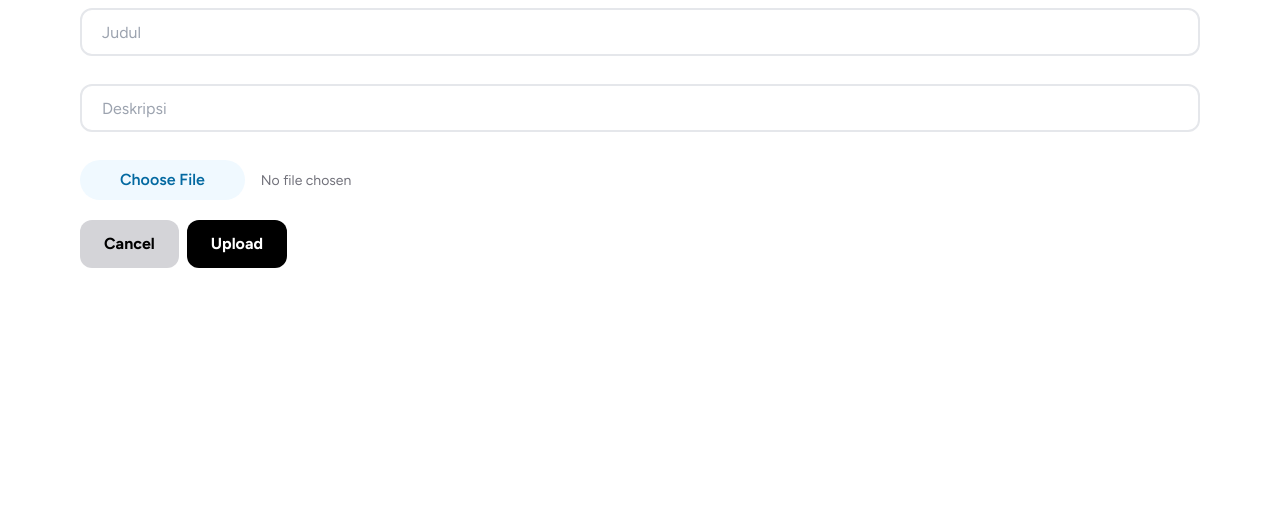
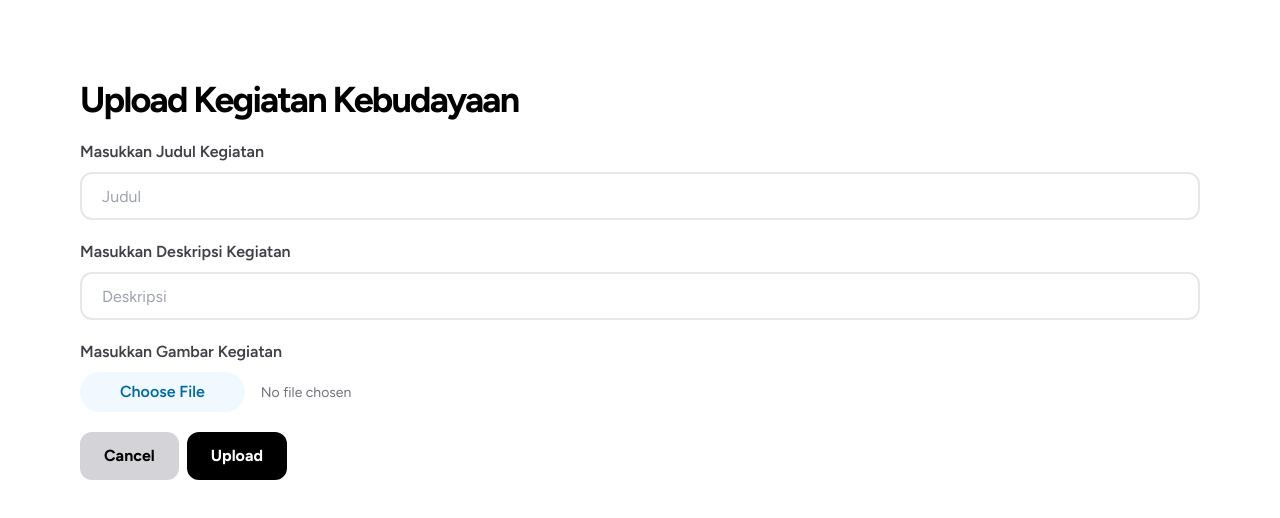
Before and after one commit to prampokan/website-kkn, a Next.js app: page /dashboard/kegiatan/kebudayaan in a window 1280 px wide. Shown: the top 518 px of the page. Built offline with nearby package versions, Linux system fonts and the light colour scheme; no server answers.

Commit message:
styling and adding SEO Metadata

```diff
--- a/src/app/dashboard/kegiatan/keagamaan/page.tsx
+++ b/src/app/dashboard/kegiatan/keagamaan/page.tsx
@@ -6,6 +6,7 @@ import { useState, useEffect, useRef } from "react"
 import { ref, uploadBytes, getDownloadURL } from "firebase/storage"
 import { collection, getDocs, query, addDoc, orderBy } from "firebase/firestore"
 import Image from "next/image"
+import Link from "next/link"
 
 export default function DashboardKeagamaan() {
     const [image, setImage] = useState<File | null>(null);
@@ -47,9 +48,11 @@ export default function DashboardKeagamaan() {
     };
 
     return (
-        <div className="flex justify-center">
+        <div className="flex justify-center py-20 px-5 xl:px-0">
             <div className="w-[70rem]">
+                <h1 className="font-bold text-4xl tracking-tighter mb-5">Upload Kegiatan Keagamaan</h1>
                 <form onSubmit={addKeagamaan}>
+                    <label className="font-semibold text-zinc-700">Masukkan Judul Kegiatan</label>
                     <input
                         type="text"
                         value={judul}
@@ -58,6 +61,7 @@ export default function DashboardKeagamaan() {
                         className="outline-none border-2 rounded-xl h-12 px-5 w-full mt-2 mb-5"
                         required
                     />
+                    <label className="font-semibold text-zinc-700">Masukkan Deskripsi Kegiatan</label>
                     <input
                         type="text"
                         value={deskripsi}
@@ -66,6 +70,7 @@ export default function DashboardKeagamaan() {
                         className="outline-none border-2 rounded-xl h-12 px-5 w-full mt-2 mb-5"
                         required
                     />
+                    <label className="font-semibold text-zinc-700">Masukkan Gambar Kegiatan</label>
                     <input type="file" onChange={handleFileImage} accept="image/*" required
                         className="cursor-pointer file:cursor-pointer block w-full text-sm text-zinc-500
                             file:mr-4 file:py-2 file:px-10
@@ -83,7 +88,7 @@ export default function DashboardKeagamaan() {
                             />
                         }
                          <div className="flex gap-2">
-                            <button className="bg-zinc-300 font-bold text-black px-6 py-3 mt-5 rounded-xl">Cancel</button>
+                            <Link href={'/dashboard'} className="bg-zinc-300 font-bold text-black px-6 py-3 mt-5 rounded-xl">Cancel</Link>
                             <button type="submit" disabled={uploading} className="bg-black font-bold text-white px-6 py-3 mt-5 rounded-xl">
                                 {uploading ?
                                     (
--- a/src/app/dashboard/kegiatan/kebudayaan/page.tsx
+++ b/src/app/dashboard/kegiatan/kebudayaan/page.tsx
@@ -6,6 +6,7 @@ import { useState, useEffect, useRef } from "react"
 import { ref, uploadBytes, getDownloadURL } from "firebase/storage"
 import { collection, getDocs, query, addDoc, orderBy } from "firebase/firestore"
 import Image from "next/image"
+import Link from "next/link"
 
 export default function DashboardKebudayaan() {
     const [image, setImage] = useState<File | null>(null);
@@ -47,9 +48,11 @@ export default function DashboardKebudayaan() {
     };
 
     return (
-        <div className="flex justify-center">
+        <div className="flex justify-center py-20 px-5 xl:px-0">
             <div className="w-[70rem]">
+                <h1 className="font-bold text-4xl tracking-tighter mb-5">Upload Kegiatan Kebudayaan</h1>
                 <form onSubmit={addKebudayaan}>
+                    <label className="font-semibold text-zinc-700">Masukkan Judul Kegiatan</label>
                     <input
                         type="text"
                         value={judul}
@@ -58,6 +61,7 @@ export default function DashboardKebudayaan() {
                         className="outline-none border-2 rounded-xl h-12 px-5 w-full mt-2 mb-5"
                         required
                     />
+                    <label className="font-semibold text-zinc-700">Masukkan Deskripsi Kegiatan</label>
                     <input
                         type="text"
                         value={deskripsi}
@@ -66,6 +70,7 @@ export default function DashboardKebudayaan() {
                         className="outline-none border-2 rounded-xl h-12 px-5 w-full mt-2 mb-5"
                         required
                     />
+                    <label className="font-semibold text-zinc-700">Masukkan Gambar Kegiatan</label>
                     <input type="file" onChange={handleFileImage} accept="image/*" required
                         className="cursor-pointer file:cursor-pointer block w-full text-sm text-zinc-500
                             file:mr-4 file:py-2 file:px-10
@@ -83,7 +88,7 @@ export default function DashboardKebudayaan() {
                             />
                         }
                          <div className="flex gap-2">
-                            <button className="bg-zinc-300 font-bold text-black px-6 py-3 mt-5 rounded-xl">Cancel</button>
+                            <Link href={'/dashboard'} className="bg-zinc-300 font-bold text-black px-6 py-3 mt-5 rounded-xl">Cancel</Link>
                             <button type="submit" disabled={uploading} className="bg-black font-bold text-white px-6 py-3 mt-5 rounded-xl">
                                 {uploading ?
                                     (
--- a/src/app/dashboard/kegiatan/kesehatan/page.tsx
+++ b/src/app/dashboard/kegiatan/kesehatan/page.tsx
@@ -6,6 +6,7 @@ import { useState, useEffect, useRef } from "react"
 import { ref, uploadBytes, getDownloadURL } from "firebase/storage"
 import { collection, getDocs, query, addDoc, orderBy } from "firebase/firestore"
 import Image from "next/image"
+import Link from "next/link"
 
 export default function DashboardKesehatan() {
     const [image, setImage] = useState<File | null>(null);
@@ -47,9 +48,11 @@ export default function DashboardKesehatan() {
     };
 
     return (
-        <div className="flex justify-center">
+        <div className="flex justify-center py-20 px-5 xl:px-0">
             <div className="w-[70rem]">
+                <h1 className="font-bold text-4xl tracking-tighter mb-5">Upload Kegiatan Kesehatan</h1>
                 <form onSubmit={addKesehatan}>
+                    <label className="font-semibold text-zinc-700">Masukkan Judul Kegiatan</label>
                     <input
                         type="text"
                         value={judul}
@@ -58,6 +61,7 @@ export default function DashboardKesehatan() {
                         className="outline-none border-2 rounded-xl h-12 px-5 w-full mt-2 mb-5"
                         required
                     />
+                    <label className="font-semibold text-zinc-700">Masukkan Deskripsi Kegiatan</label>
                     <input
                         type="text"
                         value={deskripsi}
@@ -66,6 +70,7 @@ export default function DashboardKesehatan() {
                         className="outline-none border-2 rounded-xl h-12 px-5 w-full mt-2 mb-5"
                         required
                     />
+                    <label className="font-semibold text-zinc-700">Masukkan Gambar Kegiatan</label>
                     <input type="file" onChange={handleFileImage} accept="image/*" required
                         className="cursor-pointer file:cursor-pointer block w-full text-sm text-zinc-500
                             file:mr-4 file:py-2 file:px-10
@@ -83,7 +88,7 @@ export default function DashboardKesehatan() {
                             />
                         }
                          <div className="flex gap-2">
-                            <button className="bg-zinc-300 font-bold text-black px-6 py-3 mt-5 rounded-xl">Cancel</button>
+                            <Link href={'/dashboard'} className="bg-zinc-300 font-bold text-black px-6 py-3 mt-5 rounded-xl">Cancel</Link>
                             <button type="submit" disabled={uploading} className="bg-black font-bold text-white px-6 py-3 mt-5 rounded-xl">
                                 {uploading ?
                                     (
--- a/src/app/dashboard/kegiatan/umkm/page.tsx
+++ b/src/app/dashboard/kegiatan/umkm/page.tsx
@@ -6,6 +6,7 @@ import { useState, useEffect, useRef } from "react"
 import { ref, uploadBytes, getDownloadURL } from "firebase/storage"
 import { collection, getDocs, query, addDoc, orderBy } from "firebase/firestore"
 import Image from "next/image"
+import Link from "next/link"
 
 export default function DashboardUmkm() {
     const [image, setImage] = useState<File | null>(null);
@@ -47,17 +48,20 @@ export default function DashboardUmkm() {
     };
 
     return (
-        <div className="flex justify-center">
+        <div className="flex justify-center py-20 px-5 xl:px-0">
             <div className="w-[70rem]">
+                <h1 className="font-bold text-4xl tracking-tighter mb-5">Upload UMKM</h1>
                 <form onSubmit={addUmkm}>
+                    <label className="font-semibold text-zinc-700">Masukkan Nama UMKM</label>
                     <input
                         type="text"
                         value={judul}
                         onChange={(e) => setJudul(e.target.value)}
-                        placeholder="Judul"
+                        placeholder="Nama"
                         className="outline-none border-2 rounded-xl h-12 px-5 w-full mt-2 mb-5"
                         required
                     />
+                    <label className="font-semibold text-zinc-700">Masukkan Deskripsi UMKM</label>
                     <input
                         type="text"
                         value={deskripsi}
@@ -66,6 +70,7 @@ export default function DashboardUmkm() {
                         className="outline-none border-2 rounded-xl h-12 px-5 w-full mt-2 mb-5"
                         required
                     />
+                    <label className="font-semibold text-zinc-700">Masukkan Gambar UMKM</label>
                     <input type="file" onChange={handleFileImage} accept="image/*" required
                         className="cursor-pointer file:cursor-pointer block w-full text-sm text-zinc-500
                             file:mr-4 file:py-2 file:px-10
@@ -83,7 +88,7 @@ export default function DashboardUmkm() {
                             />
                         }
                          <div className="flex gap-2">
-                            <button className="bg-zinc-300 font-bold text-black px-6 py-3 mt-5 rounded-xl">Cancel</button>
+                            <Link href={'/dashboard'} className="bg-zinc-300 font-bold text-black px-6 py-3 mt-5 rounded-xl">Cancel</Link>
                             <button type="submit" disabled={uploading} className="bg-black font-bold text-white px-6 py-3 mt-5 rounded-xl">
                                 {uploading ?
                                     (
--- a/src/app/dashboard/proker/mono/page.tsx
+++ b/src/app/dashboard/proker/mono/page.tsx
@@ -6,6 +6,7 @@ import { useState, useEffect, useRef } from "react"
 import { ref, uploadBytes, getDownloadURL } from "firebase/storage"
 import { collection, getDocs, query, addDoc, orderBy } from "firebase/firestore"
 import Image from "next/image"
+import Link from "next/link"
 
 export default function DashboardProkerMono() {
     const [prokerImage, setProkerImage] = useState<File | null>(null);
@@ -64,6 +65,12 @@ export default function DashboardProkerMono() {
     return (
         <div className="w-full flex justify-center py-20 px-5 xl:px-0">
             <div className="w-[70rem]">
+                <Link href={"/dashboard"} className="text-red-400 w-20 mb-5 font-semibold flex items-center py-2">
+                    <svg xmlns="http://www.w3.org/2000/svg" fill="none" viewBox="0 0 24 24" stroke-width="1.5" stroke="currentColor" className="size-4 mr-1">
+                        <path stroke-linecap="round" stroke-linejoin="round" d="M15.75 19.5 8.25 12l7.5-7.5" />
+                    </svg>
+                    kembali
+                </Link>
                 <h1 className="text-2xl sm:text-4xl font-bold tracking-tighter mb-5">Upload Proker Mono Disiplin</h1>
                 <form onSubmit={addMono}>
                     <label className="font-semibold">Masukkan Nama</label>
@@ -137,7 +144,7 @@ export default function DashboardProkerMono() {
                             />
                         }
                         <div className="flex gap-2">
-                            <button className="bg-zinc-300 font-bold text-black px-6 py-3 mt-5 rounded-xl">Cancel</button>
+                            <Link href={'/dashboard'} className="bg-zinc-300 font-bold text-black px-6 py-3 mt-5 rounded-xl">Cancel</Link>
                             <button type="submit" disabled={uploading} className="bg-black font-bold text-white px-6 py-3 mt-5 rounded-xl">
                                 {uploading ?
                                     (
```
Also changed, not shown: src/app/dashboard/proker/multi/page.tsx (+10 -3 lines), src/app/layout.tsx (+6 -2 lines), src/middleware.ts (+1 -6 lines), public/icon.png (added), src/app/robots.txt (added), 1 other file (tests, documents, lock files or other folders).
